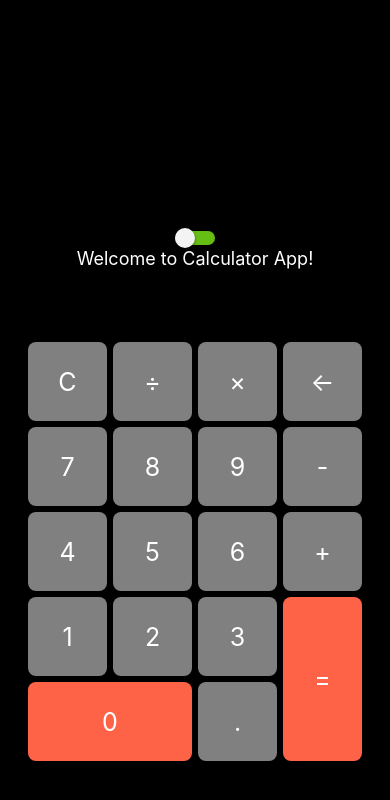
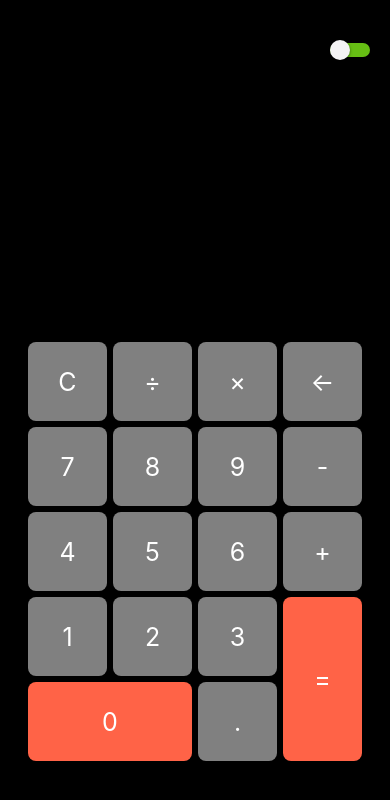
Before and after one commit to BrunoMH/mobile_calculator, a React Native app: screen / in a window 390 px wide. Shown: the top 800 px of the page. Built offline with nearby package versions, Linux system fonts and the light colour scheme.

Commit message:
expressions added and position of themeButton corrected

```diff
--- a/App.js
+++ b/App.js
@@ -5,12 +5,33 @@ import { handlePress } from './calculatorLogic';
 
 export default function App() {
   const [input, setInput] = useState('');
+  const [expressions, setExpressions] = useState([]);
   const [isEnabled, setIsEnabled] = useState(false);
 
   const toggleSwitch = () => setIsEnabled((prev) => !prev);
 
   const handleButtonPress = (value) => {
+    if (value === '=') {
+      try {
+        const result = handlePress(input, value);
+        const newExpression = `${input} = ${result}`;
+
+        setExpressions((prev) => {
+          const updated = [...prev, newExpression];
+          if (updated.length > 3) updated.shift();
+          return updated;
+        });
+
+        setInput(result.toString());
+      } catch {
+        setInput('Error');
+      }
+    } else if (value === 'C') {
+      setInput('');
+      setExpressions([]);
+    } else {
       setInput((prev) => handlePress(prev, value));
+    }
   };
 
   const operatorsUpper = ['C', '÷', '×', '←'];
@@ -26,23 +47,35 @@ export default function App() {
       styles.container,
       { backgroundColor: isEnabled ? '#fff' : '#000' },
     ]}>
+      <View style={styles.topBar}>
         <Switch
           trackColor={{ false: '#66be14ff', true: 'tomato' }}
-        thumbColor={isEnabled ? '#f4f3f4' : '#f4f3f4'}
+          thumbColor={'#f4f3f4'}
           ios_backgroundColor="#3e3e3e"
           onValueChange={toggleSwitch}
           value={isEnabled}
-      >
+        />
+      </View>
 
-      </Switch>
-      <Text style={[
-        styles.title,
-        { color: isEnabled ? '#000' : '#fff' },
-      ]}>Welcome to Calculator App!</Text>
+      <View style={styles.numbers}>
+        {expressions.map((expr, idx) => (
+          <Text
+          key={idx}
+          style={[
+            styles.expressionText,
+            { color: isEnabled ? '#444' : '#aaa' },
+          ]}>
+            {expr}
+          </Text>
+        ))}
+
         <Text style={[
           styles.input,
           { color: isEnabled ? '#000' : '#fff' },
-      ]}>{input}</Text>
+        ]}>
+          {input}
+        </Text>
+      </View>
 
       {/* Top row */}
       <View style={styles.row}>
--- a/styles.js
+++ b/styles.js
@@ -9,6 +9,14 @@ export default StyleSheet.create({
         alignItems: 'center',
         paddingBottom: 80,
         backgroundColor: '#000', // needs to switch to white when button-switch is triggered
+    },
+    topBar: {
+        width: '100%',
+        alignItems: 'flex-end',
+        paddingTop: 40,
+        paddingHorizontal: 20,
+        position: 'absolute',
+        top: 0,
     },
     title: {
         fontSize: 18,
@@ -50,6 +58,17 @@ export default StyleSheet.create({
         marginBottom: 10,
         padding: 20,
     },
+    expressionText: {
+        fontSize: 30,
+        textAlign: 'right',
+        paddingHorizontal: 20,
+        marginBottom: -5,
+        color: '#999',
+    },
+    numbers: {
+        width: '100%',
+        paddingHorizontal: 20
+    }
     // display: {
     //     backgroundColor: '#000',
     //     padding: 20,
```
Also changed, not shown: package.json (+5 -4 lines), 2 other files (tests, documents, lock files or other folders). Lines whose indentation alone changed are shown as unchanged.
